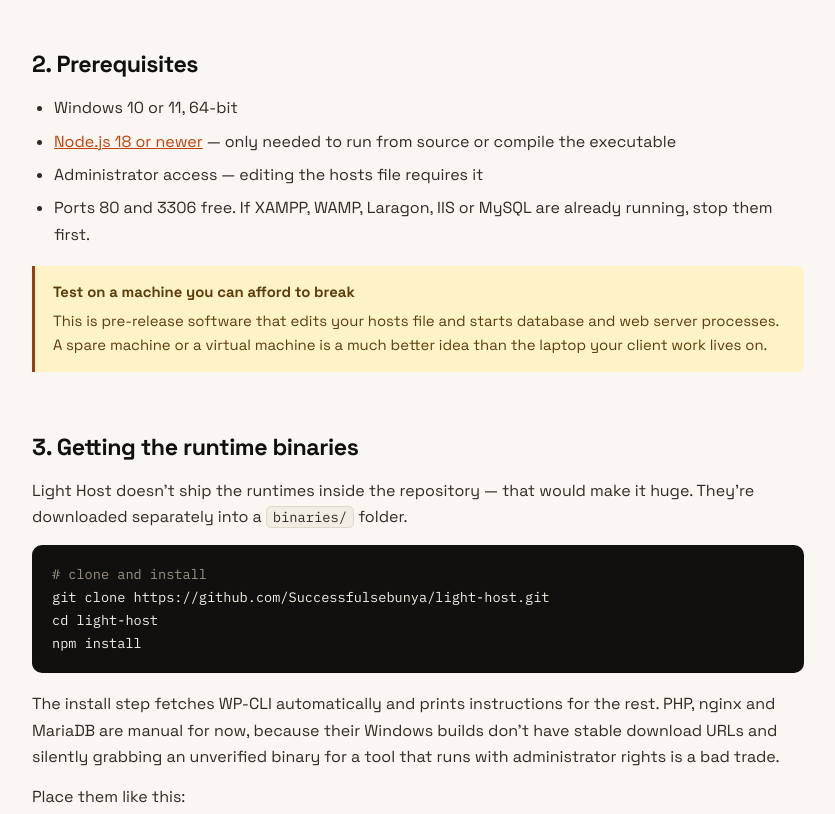
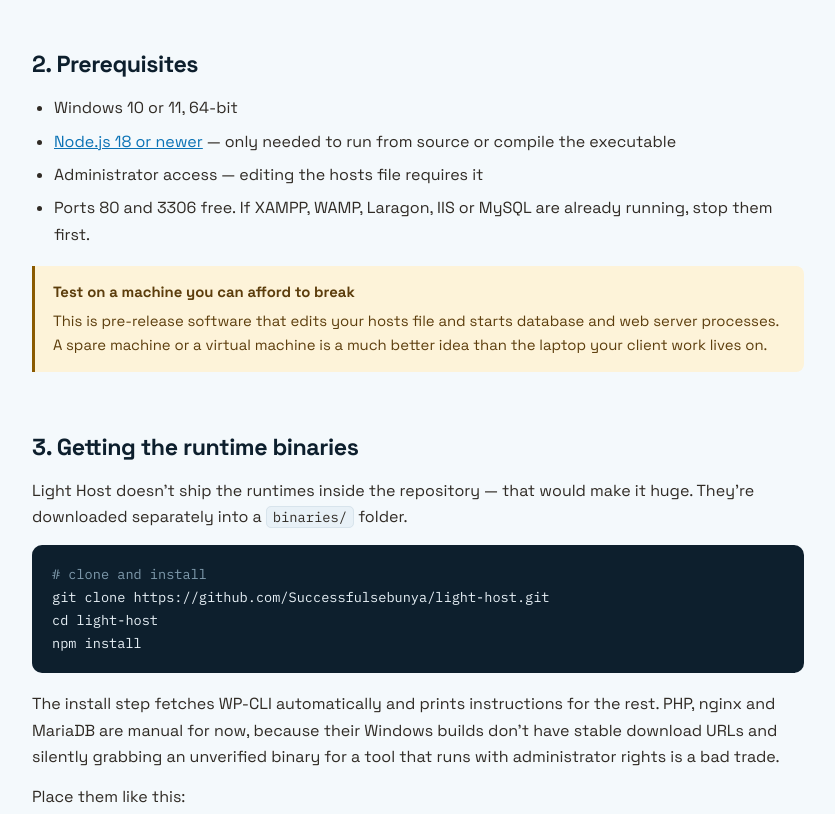
Before and after one commit to Successfulsebunya/light-host, a website: page website/testing.html in a window 1280 px wide. Shown: the part 1460-2274 px from the top of the page, without its empty margins (222-1057 px from the left). Drawn offline with Linux system fonts and the light colour scheme.

Commit message:
Add UI prototype + demo page; align site to brand blue

```diff
--- a/website/testing.html
+++ b/website/testing.html
@@ -9,7 +9,7 @@
 <link rel="preconnect" href="https://fonts.gstatic.com" crossorigin>
 <link href="https://fonts.googleapis.com/css2?family=Space+Grotesk:wght@400;500;700&family=IBM+Plex+Mono:wght@400;500&display=swap" rel="stylesheet">
 <style>
-:root{--ink:#12100e;--paper:#faf7f2;--paper-2:#f2ede4;--accent:#c2410c;--accent-soft:#fed7aa;--line:#e0d8cb;--muted:#6b6257;--warn:#92400e;--warn-bg:#fef3c7}
+:root{--ink:#0d1f2d;--paper:#f4f9fc;--paper-2:#e8f1f7;--accent:#0A72B5;--accent-soft:#10A5F5;--line:#d8e4ec;--muted:#4d6577;--warn:#8a5a00;--warn-bg:#fdf3d9}
 *{box-sizing:border-box;margin:0;padding:0}
 body{font-family:'Space Grotesk',system-ui,sans-serif;background:var(--paper);color:var(--ink);line-height:1.65;-webkit-font-smoothing:antialiased}
 .wrap{max-width:820px;margin:0 auto;padding:0 24px}
@@ -36,8 +36,8 @@ p{margin-bottom:14px;color:#302b25}
 ul,ol{margin:0 0 16px 22px}
 li{margin-bottom:7px;color:#302b25}
 
-pre{background:var(--ink);color:#f5efe6;padding:18px 20px;border-radius:10px;overflow-x:auto;font-size:.85rem;line-height:1.7;margin:14px 0 18px}
-pre .c{color:#9a9186}
+pre{background:var(--ink);color:#e8f1f7;padding:18px 20px;border-radius:10px;overflow-x:auto;font-size:.85rem;line-height:1.7;margin:14px 0 18px}
+pre .c{color:#7f9bad}
 
 .note{border-left:3px solid var(--accent);background:var(--paper-2);padding:14px 18px;border-radius:0 8px 8px 0;margin:18px 0;font-size:.93rem}
 .note b{display:block;margin-bottom:4px}
```
